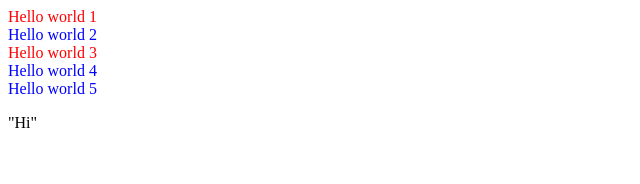
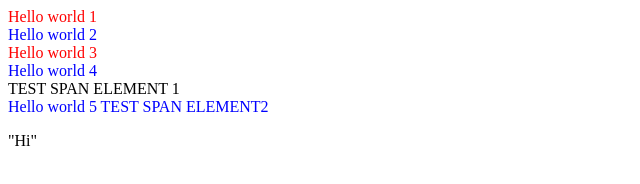
Before and after one commit to dendocus/site, a plain HTML site: page index.html in a window 1280 px wide. Shown: the whole page, without its empty margins (0-640 px from the left). Drawn offline with Linux system fonts and the light colour scheme.

Commit message:
FLOW vs PHRASE

```diff
--- a/index.html
+++ b/index.html
@@ -17,7 +17,8 @@
 <div class="blue">Hello world 2</div>
 <div class="red">Hello world 3</div>
 <div class="blue">Hello world 4</div>
-<div class="blue">Hello world 5</div>
+<span>TEST SPAN ELEMENT 1</span>
+<div class="blue">Hello world 5<span> TEST SPAN ELEMENT2</span> </div>
 <p onclick="alert('HI')">"Hi"</p>
 </body>
 </html>
```
